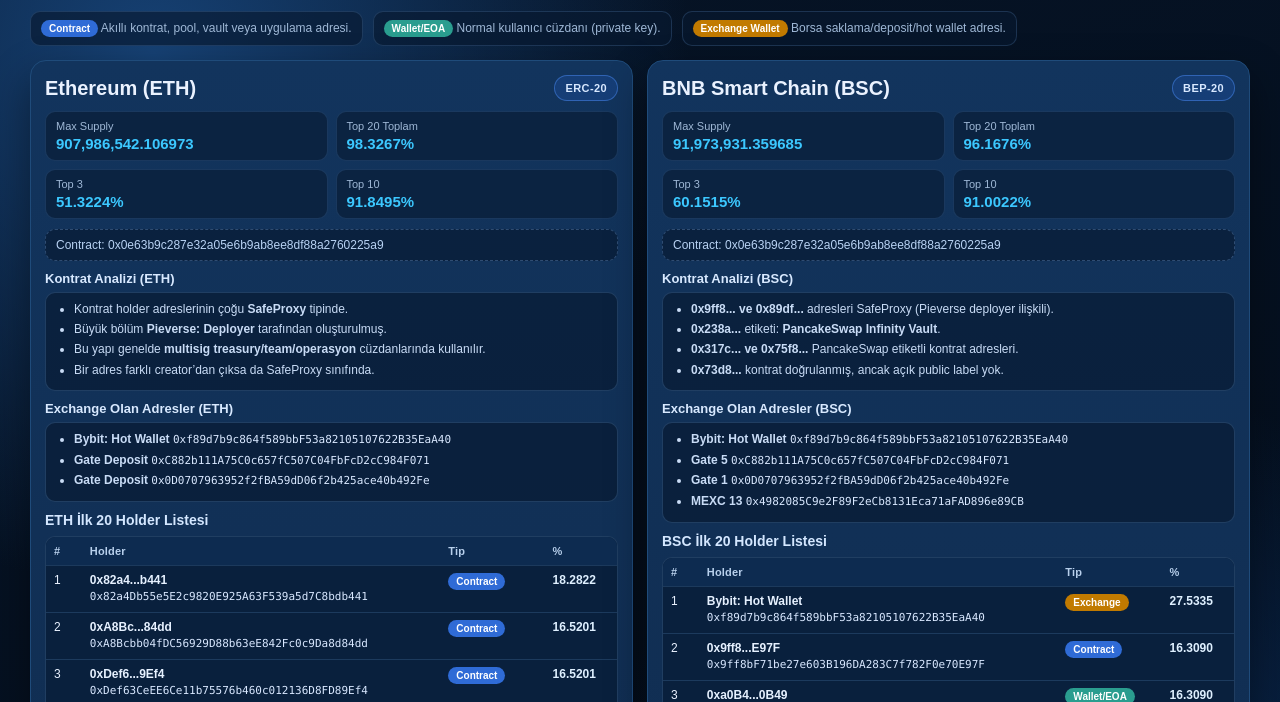
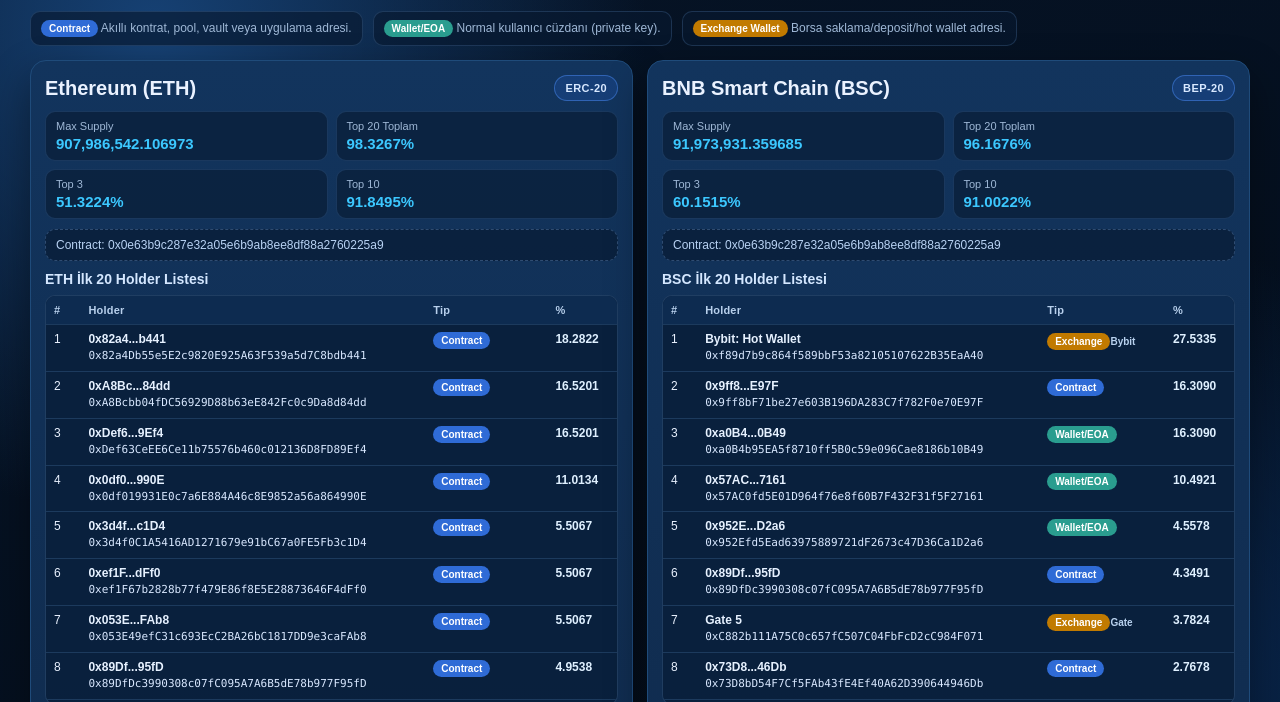
Before and after one commit to eCoxvague/token-holders-dashboard, a plain HTML site: page index.html in a window 1280 px wide. Shown: the part 80-782 px from the top of the page. Drawn offline with Linux system fonts and the light colour scheme.

Commit message:
Remove extra analysis blocks and show exchange names in Type column

```diff
--- a/index.html
+++ b/index.html
@@ -155,64 +155,6 @@
       font-weight: 700;
     }
 
-    .analysis-title {
-      margin: 0 0 6px;
-      font-size: 13px;
-      color: #d8e9ff;
-      font-weight: 700;
-    }
-
-    .analysis-wrap {
-      border: 1px solid rgba(92, 141, 194, 0.28);
-      border-radius: 10px;
-      background: rgba(7, 24, 46, 0.62);
-      padding: 8px 10px;
-      margin-bottom: 10px;
-      max-height: 120px;
-      overflow: auto;
-    }
-
-    .analysis-list {
-      margin: 0;
-      padding-left: 18px;
-      color: #c9dcf6;
-      font-size: 12px;
-      line-height: 1.35;
-    }
-
-    .analysis-list li {
-      margin: 0 0 4px;
-    }
-
-    .exchange-title {
-      margin: 0 0 6px;
-      font-size: 13px;
-      color: #d8e9ff;
-      font-weight: 700;
-    }
-
-    .exchange-wrap {
-      border: 1px solid rgba(92, 141, 194, 0.28);
-      border-radius: 10px;
-      background: rgba(7, 24, 46, 0.62);
-      padding: 8px 10px;
-      margin-bottom: 10px;
-      max-height: 120px;
-      overflow: auto;
-    }
-
-    .exchange-list {
-      margin: 0;
-      padding-left: 18px;
-      color: #c9dcf6;
-      font-size: 12px;
-      line-height: 1.35;
-    }
-
-    .exchange-list li {
-      margin: 0 0 4px;
-    }
-
     .holders-wrap {
       border: 1px solid rgba(92, 141, 194, 0.28);
       border-radius: 10px;
@@ -288,6 +230,14 @@
       white-space: nowrap;
     }
 
+    .tip-note {
+      display: inline-block;
+      margin-top: 4px;
+      font-size: 10px;
+      color: #b9d2ef;
+      font-weight: 700;
+    }
+
     .foot {
       margin: 9px 0 0;
       color: #88a8ce;
@@ -331,23 +281,6 @@
         </div>
 
         <div class="contract">Contract: 0x0e63b9c287e32a05e6b9ab8ee8df88a2760225a9</div>
-        <p class="analysis-title">Kontrat Analizi (ETH)</p>
-        <div class="analysis-wrap">
-          <ul class="analysis-list">
-            <li>Kontrat holder adreslerinin çoğu <strong>SafeProxy</strong> tipinde.</li>
-            <li>Büyük bölüm <strong>Pieverse: Deployer</strong> tarafından oluşturulmuş.</li>
-            <li>Bu yapı genelde <strong>multisig treasury/team/operasyon</strong> cüzdanlarında kullanılır.</li>
-            <li>Bir adres farklı creator’dan çıksa da SafeProxy sınıfında.</li>
-          </ul>
-        </div>
-        <p class="exchange-title">Exchange Olan Adresler (ETH)</p>
-        <div class="exchange-wrap">
-          <ul class="exchange-list">
-            <li><strong>Bybit: Hot Wallet</strong> <span class="mono">0xf89d7b9c864f589bbF53a82105107622B35EaA40</span></li>
-            <li><strong>Gate Deposit</strong> <span class="mono">0xC882b111A75C0c657fC507C04FbFcD2cC984F071</span></li>
-            <li><strong>Gate Deposit</strong> <span class="mono">0x0D0707963952f2fBA59dD06f2b425ace40b492Fe</span></li>
-          </ul>
-        </div>
         <p class="holders-title">ETH İlk 20 Holder Listesi</p>
 
         <div class="holders-wrap">
@@ -372,14 +305,14 @@
               <tr><td>9</td><td><span class="holder-name">0xF9b1...4F65</span><span class="mono">0xF9b15A93Ef0De78f4A2670650D1990b5edf44F65</span></td><td><span class="pill pill-contract">Contract</span></td><td class="pct">4.4054</td></tr>
               <tr><td>10</td><td><span class="holder-name">0x0605...e934</span><span class="mono">0x060566618a3F64FCB52c5Fa20ED56AE0BbF2e934</span></td><td><span class="pill pill-wallet">Wallet/EOA</span></td><td class="pct">3.6344</td></tr>
               <tr><td>11</td><td><span class="holder-name">0xC532...D9BB</span><span class="mono">0xC5326BFCdA0541344cF091F0C9cb586512fBD9BB</span></td><td><span class="pill pill-contract">Contract</span></td><td class="pct">2.2027</td></tr>
-              <tr><td>12</td><td><span class="holder-name">Bybit: Hot Wallet</span><span class="mono">0xf89d7b9c864f589bbF53a82105107622B35EaA40</span></td><td><span class="pill pill-exchange">Exchange</span></td><td class="pct">1.2136</td></tr>
-              <tr><td>13</td><td><span class="holder-name">Gate Deposit</span><span class="mono">0xC882b111A75C0c657fC507C04FbFcD2cC984F071</span></td><td><span class="pill pill-exchange">Exchange</span></td><td class="pct">0.9451</td></tr>
+              <tr><td>12</td><td><span class="holder-name">Bybit: Hot Wallet</span><span class="mono">0xf89d7b9c864f589bbF53a82105107622B35EaA40</span></td><td><span class="pill pill-exchange">Exchange</span><span class="tip-note">Bybit</span></td><td class="pct">1.2136</td></tr>
+              <tr><td>13</td><td><span class="holder-name">Gate Deposit</span><span class="mono">0xC882b111A75C0c657fC507C04FbFcD2cC984F071</span></td><td><span class="pill pill-exchange">Exchange</span><span class="tip-note">Gate</span></td><td class="pct">0.9451</td></tr>
               <tr><td>14</td><td><span class="holder-name">0x372B...39F5</span><span class="mono">0x372BCd9F251A1E845A945D79e920Dc361Cb939F5</span></td><td><span class="pill pill-wallet">Wallet/EOA</span></td><td class="pct">0.5507</td></tr>
               <tr><td>15</td><td><span class="holder-name">0x8ffD...95bf</span><span class="mono">0x8ffD01ee69D58091B73f50EB615EfeCceB6f95bf</span></td><td><span class="pill pill-wallet">Wallet/EOA</span></td><td class="pct">0.5507</td></tr>
               <tr><td>16</td><td><span class="holder-name">0xfF17...6597</span><span class="mono">0xfF17b87E80F5Ec19D101c44952935C2db76B6597</span></td><td><span class="pill pill-wallet">Wallet/EOA</span></td><td class="pct">0.2417</td></tr>
               <tr><td>17</td><td><span class="holder-name">0xa42e...3079</span><span class="mono">0xa42e9d77A42aD8B8b1d56a85CD136634E8273079</span></td><td><span class="pill pill-wallet">Wallet/EOA</span></td><td class="pct">0.2203</td></tr>
               <tr><td>18</td><td><span class="holder-name">0x0025...AA1</span><span class="mono">0x00254b193C014ead4642DdD0157798Bc5c003AA1</span></td><td><span class="pill pill-wallet">Wallet/EOA</span></td><td class="pct">0.2203</td></tr>
-              <tr><td>19</td><td><span class="holder-name">Gate Deposit</span><span class="mono">0x0D0707963952f2fBA59dD06f2b425ace40b492Fe</span></td><td><span class="pill pill-exchange">Exchange</span></td><td class="pct">0.1669</td></tr>
+              <tr><td>19</td><td><span class="holder-name">Gate Deposit</span><span class="mono">0x0D0707963952f2fBA59dD06f2b425ace40b492Fe</span></td><td><span class="pill pill-exchange">Exchange</span><span class="tip-note">Gate</span></td><td class="pct">0.1669</td></tr>
               <tr><td>20</td><td><span class="holder-name">0x2887...955b</span><span class="mono">0x288761BC6030f1C5b39A2D8446cA91578eB3955b</span></td><td><span class="pill pill-wallet">Wallet/EOA</span></td><td class="pct">0.1652</td></tr>
             </tbody>
           </table>
@@ -402,24 +335,6 @@
         </div>
 
         <div class="contract">Contract: 0x0e63b9c287e32a05e6b9ab8ee8df88a2760225a9</div>
-        <p class="analysis-title">Kontrat Analizi (BSC)</p>
-        <div class="analysis-wrap">
-          <ul class="analysis-list">
-            <li><strong>0x9ff8... ve 0x89df...</strong> adresleri SafeProxy (Pieverse deployer ilişkili).</li>
-            <li><strong>0x238a...</strong> etiketi: <strong>PancakeSwap Infinity Vault</strong>.</li>
-            <li><strong>0x317c... ve 0x75f8...</strong> PancakeSwap etiketli kontrat adresleri.</li>
-            <li><strong>0x73d8...</strong> kontrat doğrulanmış, ancak açık public label yok.</li>
-          </ul>
-        </div>
-        <p class="exchange-title">Exchange Olan Adresler (BSC)</p>
-        <div class="exchange-wrap">
-          <ul class="exchange-list">
-            <li><strong>Bybit: Hot Wallet</strong> <span class="mono">0xf89d7b9c864f589bbF53a82105107622B35EaA40</span></li>
-            <li><strong>Gate 5</strong> <span class="mono">0xC882b111A75C0c657fC507C04FbFcD2cC984F071</span></li>
-            <li><strong>Gate 1</strong> <span class="mono">0x0D0707963952f2fBA59dD06f2b425ace40b492Fe</span></li>
-            <li><strong>MEXC 13</strong> <span class="mono">0x4982085C9e2F89F2eCb8131Eca71aFAD896e89CB</span></li>
-          </ul>
-        </div>
         <p class="holders-title">BSC İlk 20 Holder Listesi</p>
 
         <div class="holders-wrap">
@@ -433,18 +348,18 @@
               </tr>
             </thead>
             <tbody>
-              <tr><td>1</td><td><span class="holder-name">Bybit: Hot Wallet</span><span class="mono">0xf89d7b9c864f589bbF53a82105107622B35EaA40</span></td><td><span class="pill pill-exchange">Exchange</span></td><td class="pct">27.5335</td></tr>
+              <tr><td>1</td><td><span class="holder-name">Bybit: Hot Wallet</span><span class="mono">0xf89d7b9c864f589bbF53a82105107622B35EaA40</span></td><td><span class="pill pill-exchange">Exchange</span><span class="tip-note">Bybit</span></td><td class="pct">27.5335</td></tr>
               <tr><td>2</td><td><span class="holder-name">0x9ff8...E97F</span><span class="mono">0x9ff8bF71be27e603B196DA283C7f782F0e70E97F</span></td><td><span class="pill pill-contract">Contract</span></td><td class="pct">16.3090</td></tr>
               <tr><td>3</td><td><span class="holder-name">0xa0B4...0B49</span><span class="mono">0xa0B4b95EA5f8710ff5B0c59e096Cae8186b10B49</span></td><td><span class="pill pill-wallet">Wallet/EOA</span></td><td class="pct">16.3090</td></tr>
               <tr><td>4</td><td><span class="holder-name">0x57AC...7161</span><span class="mono">0x57AC0fd5E01D964f76e8f60B7F432F31f5F27161</span></td><td><span class="pill pill-wallet">Wallet/EOA</span></td><td class="pct">10.4921</td></tr>
               <tr><td>5</td><td><span class="holder-name">0x952E...D2a6</span><span class="mono">0x952Efd5Ead63975889721dF2673c47D36Ca1D2a6</span></td><td><span class="pill pill-wallet">Wallet/EOA</span></td><td class="pct">4.5578</td></tr>
               <tr><td>6</td><td><span class="holder-name">0x89Df...95fD</span><span class="mono">0x89DfDc3990308c07fC095A7A6B5dE78b977F95fD</span></td><td><span class="pill pill-contract">Contract</span></td><td class="pct">4.3491</td></tr>
-              <tr><td>7</td><td><span class="holder-name">Gate 5</span><span class="mono">0xC882b111A75C0c657fC507C04FbFcD2cC984F071</span></td><td><span class="pill pill-exchange">Exchange</span></td><td class="pct">3.7824</td></tr>
+              <tr><td>7</td><td><span class="holder-name">Gate 5</span><span class="mono">0xC882b111A75C0c657fC507C04FbFcD2cC984F071</span></td><td><span class="pill pill-exchange">Exchange</span><span class="tip-note">Gate</span></td><td class="pct">3.7824</td></tr>
               <tr><td>8</td><td><span class="holder-name">0x73D8...46Db</span><span class="mono">0x73D8bD54F7Cf5FAb43fE4Ef40A62D390644946Db</span></td><td><span class="pill pill-contract">Contract</span></td><td class="pct">2.7678</td></tr>
               <tr><td>9</td><td><span class="holder-name">0x317C...A12b</span><span class="mono">0x317Cd61fa24e2E4068b4C47Bd58D5fC9f4E7A12b</span></td><td><span class="pill pill-contract">Contract</span></td><td class="pct">2.4619</td></tr>
-              <tr><td>10</td><td><span class="holder-name">Gate 1</span><span class="mono">0x0D0707963952f2fBA59dD06f2b425ace40b492Fe</span></td><td><span class="pill pill-exchange">Exchange</span></td><td class="pct">2.4396</td></tr>
+              <tr><td>10</td><td><span class="holder-name">Gate 1</span><span class="mono">0x0D0707963952f2fBA59dD06f2b425ace40b492Fe</span></td><td><span class="pill pill-exchange">Exchange</span><span class="tip-note">Gate</span></td><td class="pct">2.4396</td></tr>
               <tr><td>11</td><td><span class="holder-name">0x9697...b748</span><span class="mono">0x96973F7B83A3c785d94e0a6d8712174aBb81b748</span></td><td><span class="pill pill-wallet">Wallet/EOA</span></td><td class="pct">2.1814</td></tr>
-              <tr><td>12</td><td><span class="holder-name">MEXC 13</span><span class="mono">0x4982085C9e2F89F2eCb8131Eca71aFAD896e89CB</span></td><td><span class="pill pill-exchange">Exchange</span></td><td class="pct">0.7556</td></tr>
+              <tr><td>12</td><td><span class="holder-name">MEXC 13</span><span class="mono">0x4982085C9e2F89F2eCb8131Eca71aFAD896e89CB</span></td><td><span class="pill pill-exchange">Exchange</span><span class="tip-note">MEXC</span></td><td class="pct">0.7556</td></tr>
               <tr><td>13</td><td><span class="holder-name">Pancakeswap Infinity Vault</span><span class="mono">0x238a358808379702088667322f80aC48bAd5e6c4</span></td><td><span class="pill pill-contract">Contract</span></td><td class="pct">0.6480</td></tr>
               <tr><td>14</td><td><span class="holder-name">0xDD04...5afD</span><span class="mono">0xDD04f596569B09BB967ab9f20cDc1b7bc7495afD</span></td><td><span class="pill pill-wallet">Wallet/EOA</span></td><td class="pct">0.5017</td></tr>
               <tr><td>15</td><td><span class="holder-name">0x64Bd...7C88</span><span class="mono">0x64Bd104C1577DFa69a0BDe7E0f090eEcf82B7C88</span></td><td><span class="pill pill-wallet">Wallet/EOA</span></td><td class="pct">0.3344</td></tr>
```
